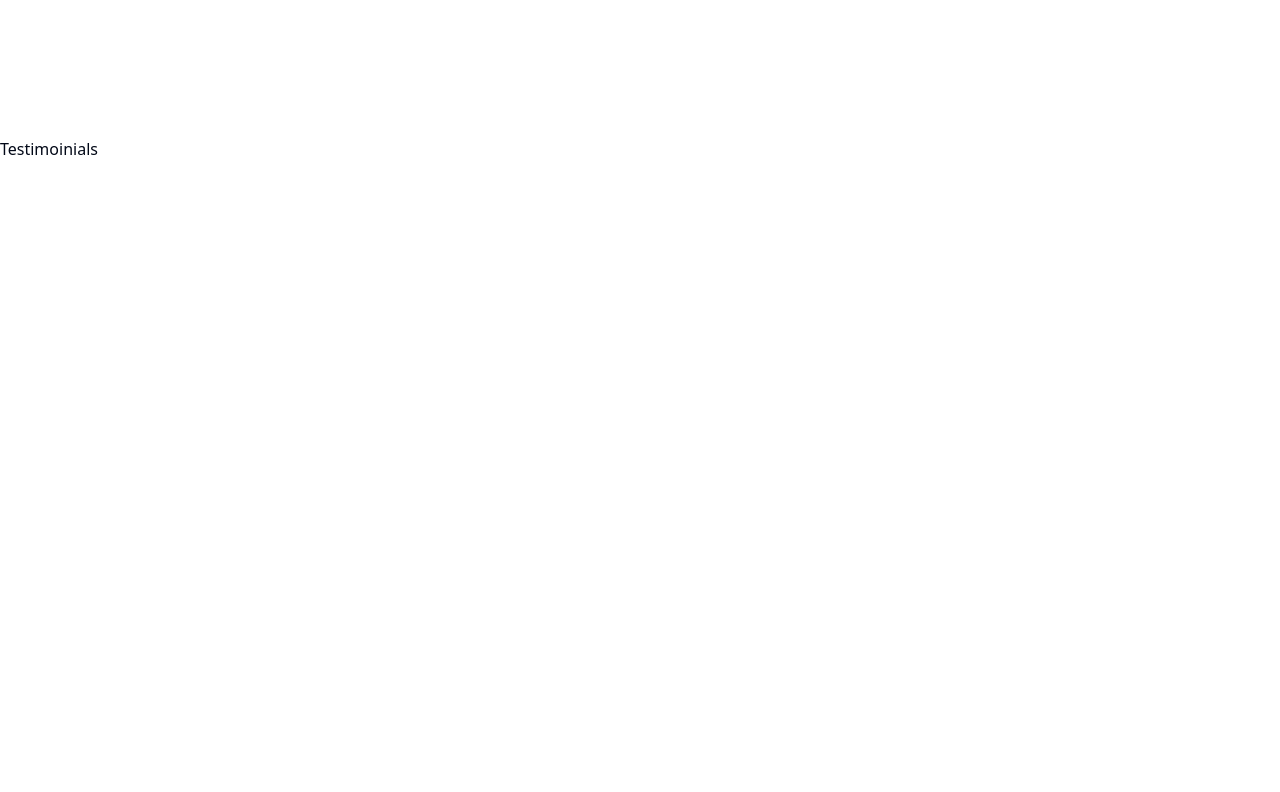
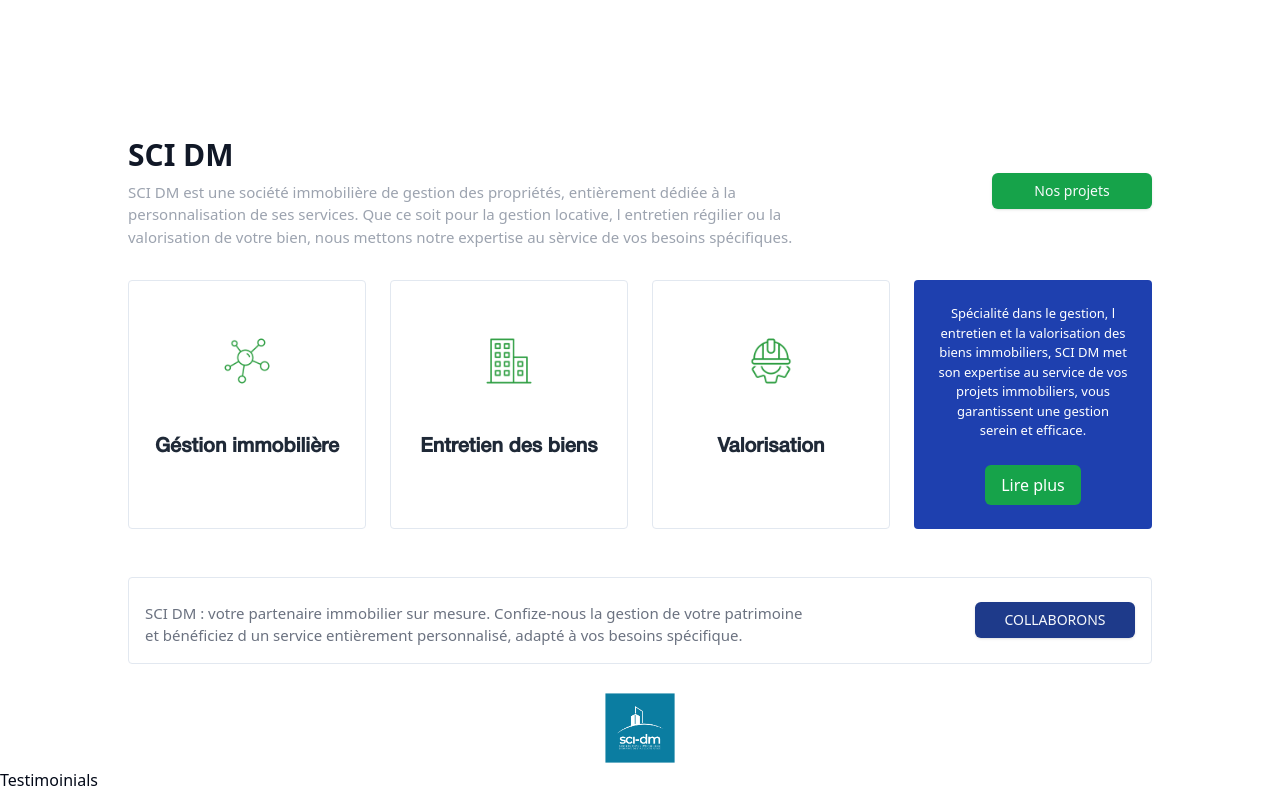
Before and after one commit to SylvHardDev/site-oria, a React (Vite) app: page / in a window 1280 px wide. Shown: the part 1426-2218 px from the top of the page. Before the commit the page ends 1587 px from the top, so only its background shows below. Built offline with nearby package versions, Linux system fonts and the light colour scheme.

Commit message:
rename folder an files, section SCI filiale

```diff
--- a/src/App.jsx
+++ b/src/App.jsx
@@ -1,7 +1,8 @@
 import Navbar from "./components/Navbar/Navbar"
 import Hero from "./components/Hero/Hero"
-import Filiale from "./components/Filiale/Filiale"
+import FilialeHCM from "./components/FilialeHCM/FilialeHCM"
 import Testimoinials from "./components/Testimoinials/Testimoinials"
+import FilialeSCI from "./components/FilialeSCI/FilialeSCI"
 
 function App() {
 
@@ -9,7 +10,8 @@ function App() {
     <>
       <Navbar />
       <Hero />
-      <Filiale/>
+      <FilialeHCM/>
+      <FilialeSCI/>
       <Testimoinials />
     </>
   )
--- a/src/components/Filiale/Filiale.jsx
+++ b/src/components/FilialeHCM/FilialeHCM.jsx
@@ -1,12 +1,11 @@
-import './Filiale.css'
+import './FilialeHCM.css'
 import { Button } from '../ui/button';
 import batiments from '../../assets/images/BATIMENTS.png'
 import genie from '../../assets/images/GENIE_CIVIL.png'
 import reseau from '../../assets/images/réseaux.png'
 import logo_htc from '../../assets/logo/logo_HCM.png'
 
-
-export default function Filiale() {
+export default function FilialeHCM() {
   return (
     <section className="bg-white py-20">
       <div className="container mx-auto px-32">
--- /dev/null
+++ b/src/components/FilialeSCI/FilialeSCI.jsx
@@ -0,0 +1,94 @@
+import '../FilialeHCM/FilialeHCM.css'
+import { Button } from '../ui/button';
+import batiments from '../../assets/images/BATIMENTS.png'
+import genie from '../../assets/images/GENIE_CIVIL.png'
+import reseau from '../../assets/images/réseaux.png'
+import logo_sci from '../../assets/logo/Logo_SCI.png'
+
+export default function FilialeSCI() {
+  return (
+    <section className="bg-white">
+      <div className="container mx-auto px-32">
+        {/* Section title */}
+        <div className="mb-8">
+          <h2 className="text-3xl font-bold text-gray-900">
+            SCI DM
+          </h2>
+          <div className="flex justify-between">
+            <p className="mt-2 text-[15px] w-2/3 text-gray-400">
+              SCI DM est une société immobilière de gestion des propriétés, entièrement dédiée à la personnalisation de ses services. Que ce soit pour la gestion locative, l entretien régilier ou la valorisation de votre bien, nous mettons notre expertise au sèrvice de vos besoins spécifiques.
+            </p>
+            <Button className="inline-block backdrop-grayscale-0 w-40 bg-green-600">Nos projets</Button>
+
+          </div>
+        </div>
+
+        {/* Cards section */}
+        <div className="grid grid-cols-1 md:grid-cols-4 gap-6">
+          {/* Card 1 */}
+
+          <div className="bg-white text-center p-6 border rounded-sm">
+            <div className="flex justify-center items-center mb-4">
+              {/* Replace the icon here */}
+              <img
+                src={reseau}
+                alt="Réseaux Icon"
+                className="h-28 w-28"
+              />
+            </div>
+            <h3 className="text-xl font-semibold text-gray-800">Géstion immobilière</h3>
+          </div>
+
+        {/* Card 2 */}
+        <div className="bg-white text-center p-6 border rounded-sm ">
+          <div className="flex justify-center items-center mb-4">
+            {/* Replace the icon here */}
+            <img
+              src={batiments}
+              alt="Bâtiments Icon"
+              className="h-28 w-28 border-solid"
+            />
+          </div>
+          <h3 className="text-xl font-semibold text-gray-800">Entretien des biens</h3>
+        </div>
+
+        {/* Card 3 */}
+        <div className="bg-white text-center p-6 border rounded-sm">
+          <div className="flex justify-center items-center mb-4">
+            {/* Replace the icon here */}
+            <img
+              src={genie}
+              alt="Génie Civil Icon"
+              className="h-28 w-28"
+            />
+          </div>
+          <h3 className="text-xl font-semibold text-gray-800">Valorisation</h3>
+        </div>
+
+        {/* Card 4 */}
+        <div className="bg-blue-800 text-center text-white p-6 rounded-sm ">
+          <p className="text-[13px]">
+            Spécialité dans le gestion, l entretien et la valorisation des biens immobiliers, SCI DM met son expertise au service de vos projets immobiliers, vous garantissent une gestion serein et efficace.
+          </p>
+          <button className="mt-6 bg-green-600 text-white px-4 py-2 rounded-md">
+            Lire plus
+          </button>
+        </div>
+
+
+        </div>
+
+        {/* Footer section */}
+        <div className="p-4 mt-12 rounded-sm flex items-center justify-between border">
+          <p className="mt-2 text-[15px] w-2/3 text-gray-500">
+            SCI DM : votre partenaire immobilier sur mesure. Confize-nous la gestion de votre patrimoine et bénéficiez d un service entièrement personnalisé, adapté à vos besoins spécifique.
+          </p>
+          <Button className="bg-blue-900 w-40">COLLABORONS</Button>
+        </div>
+        <div className="logo w-full m-0">
+          <img className='mx-auto mt-6 w-20 m-0 p-0' src={logo_sci} alt="Logo HCM" />
+        </div>
+      </div>
+    </section>
+  );
+}
```
Also changed, not shown: src/components/FilialeHCM/FilialeHCM.css (renamed from src/components/Filiale/Filiale.css), src/components/FilialeSCI/FilialeSCI.css (added).
